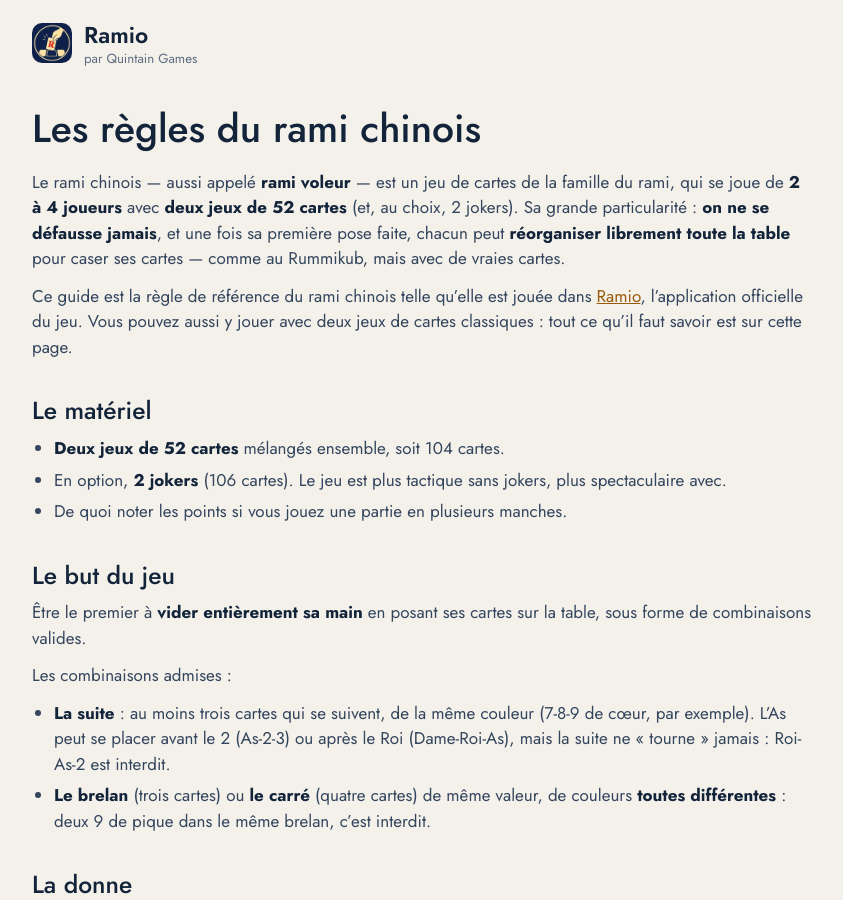
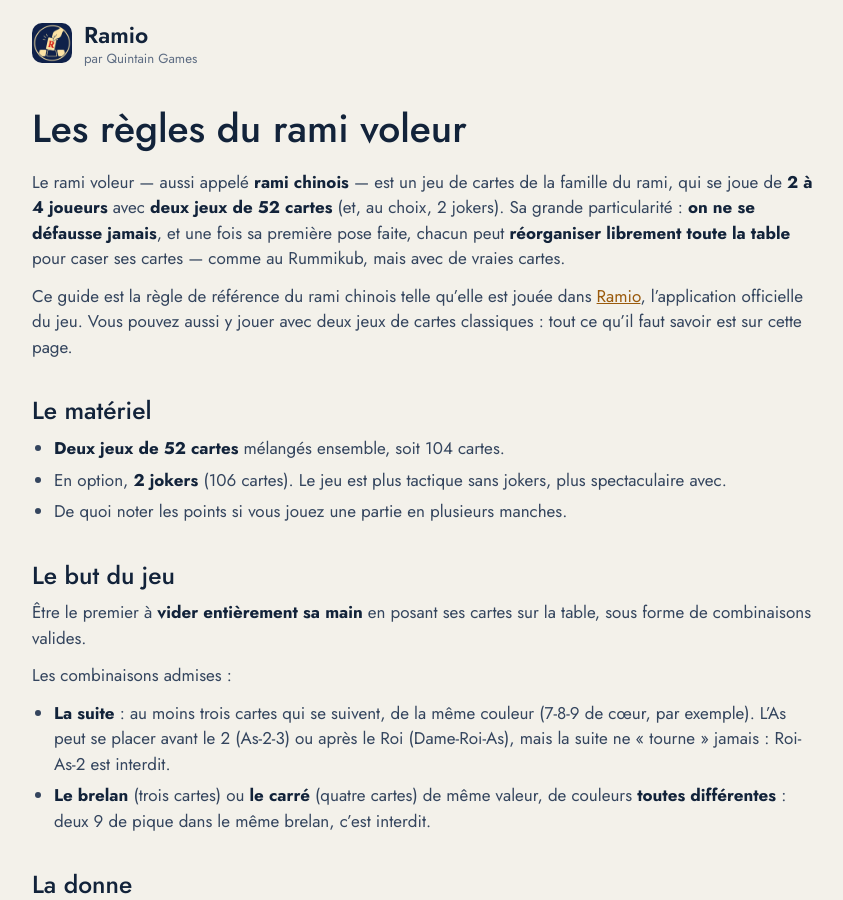
Before and after one commit to Tristache/ramio-site, a Jekyll site: the page built from regles-rami-chinois.md, in a window 1280 px wide and 900 px high. Shown: the whole window, without its empty margins (108-951 px from the left). Built offline with Jekyll 4.4.1, drawn with Linux system fonts in a browser that asks for light colours; our own code applies the rules of GitHub Pages for plain Markdown files; some of the changed text lies outside the part shown.

Commit message:
Référencement : adresse de référence quintaingames.com/ramio sur toutes les pages (l'ancien hôte ne fait plus doublon), page de règles titrée « rami voleur » avec liens des stores et mesure, liens vers les pages Räuber-Rommé et Mexe-Mexe

```diff
--- a/_layouts/accueil.html
+++ b/_layouts/accueil.html
@@ -32,7 +32,10 @@
 <html lang="{{ lang }}"{% if lang == "ar" %} dir="rtl"{% endif %}>
   <head>
     <meta charset="UTF-8">
-{% seo %}
+{%- comment -%} Adresse de référence = quintaingames.com/ramio : l'ancien hôte
+     (tristache.github.io/ramio-site) ne doit pas concurrencer le site dans Google. {%- endcomment -%}
+{%- capture seo -%}{% seo %}{%- endcapture -%}
+{{ seo | replace: 'https://tristache.github.io/ramio-site/', 'https://quintaingames.com/ramio/' }}
     <meta name="viewport" content="width=device-width, initial-scale=1">
     <meta name="theme-color" content="#F3F1EA">
     <link rel="icon" type="image/png" href="assets/ramio-icone-192.png">
--- a/_layouts/default.html
+++ b/_layouts/default.html
@@ -3,7 +3,10 @@
   <head>
     <meta charset="UTF-8">
 
-{% seo %}
+{%- comment -%} Adresse de référence = quintaingames.com/ramio : l'ancien hôte
+     (tristache.github.io/ramio-site) ne doit pas concurrencer le site dans Google. {%- endcomment -%}
+{%- capture seo -%}{% seo %}{%- endcapture -%}
+{{ seo | replace: 'https://tristache.github.io/ramio-site/', 'https://quintaingames.com/ramio/' }}
     <!-- Pages de texte (règles, politiques, mentions) : même habillage que
          l'accueil (_layouts/accueil.html), polices hébergées sur le site. -->
     <meta name="viewport" content="width=device-width, initial-scale=1">
@@ -32,5 +35,6 @@
         <span><a href="{{ accueil }}">Ramio</a> · <a href="mentions-legales">{% if page.lang == "en" %}Legal notice{% else %}Mentions légales{% endif %}</a></span>
       </footer>
     </div>
+    {% if page.mesure %}<script src="assets/mesure.js" defer></script>{% endif %}
   </body>
 </html>
--- a/regles-rami-chinois.md
+++ b/regles-rami-chinois.md
@@ -1,15 +1,16 @@
 ---
-title: Les règles du rami chinois — le guide complet
+title: Les règles du rami voleur (rami chinois) — le guide complet
+mesure: true
 description: >-
-  Règles complètes du rami chinois, aussi appelé rami voleur : 13 cartes,
+  Règles complètes du rami voleur, aussi appelé rami chinois : 13 cartes,
   pas de défausse, tierce franche, réorganisation libre de la table. Le
   guide de référence, avec le décompte des points et les différences avec
   le rami classique et le Rummikub.
 ---
 
-# Les règles du rami chinois
+# Les règles du rami voleur
 
-Le rami chinois — aussi appelé **rami voleur** — est un jeu de cartes de
+Le rami voleur — aussi appelé **rami chinois** — est un jeu de cartes de
 la famille du rami, qui se joue de
 **2 à 4 joueurs** avec **deux jeux de 52 cartes** (et, au choix, 2 jokers).
 Sa grande particularité : **on ne se défausse jamais**, et une fois sa
```
Also changed, not shown: other parts of regles-rami-chinois.md (+2 -0 lines), de.md (+2 -0 lines), pt.md (+2 -0 lines).
